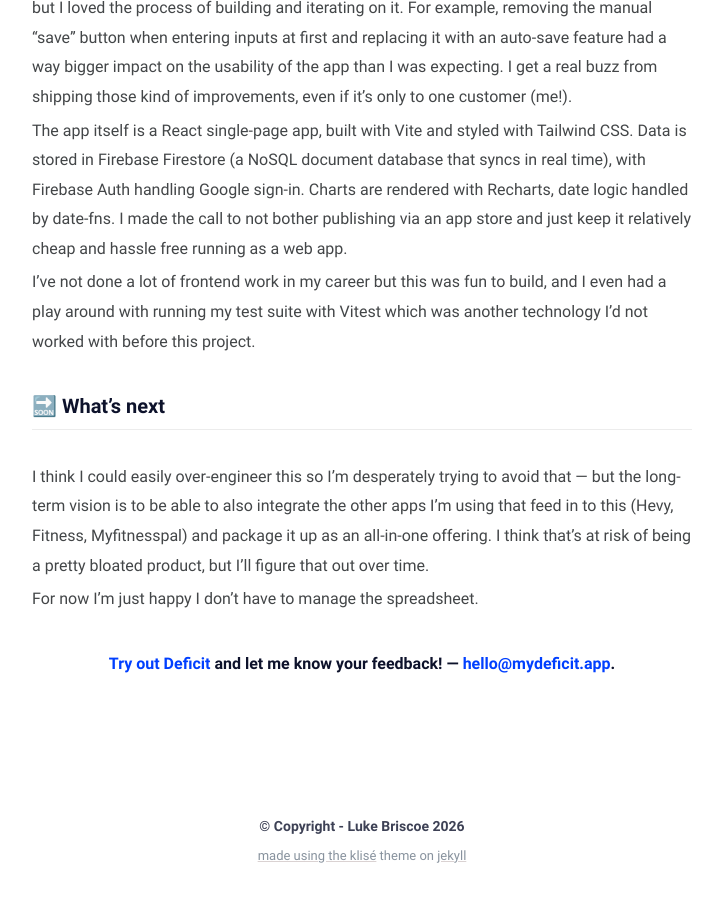
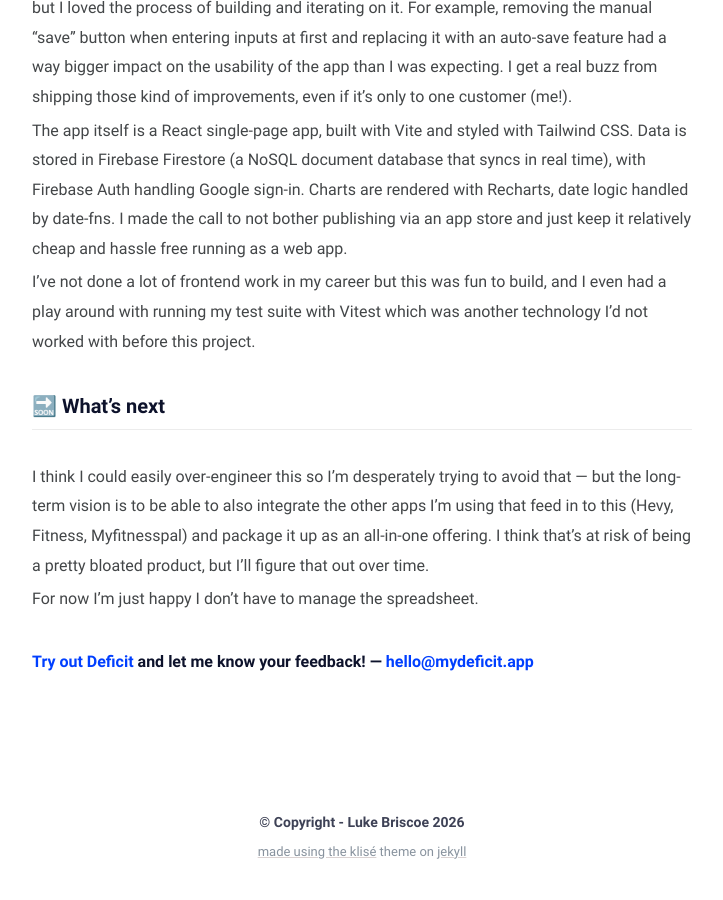
Before and after one commit to lukebriscoe/lukebriscoe.github.io, a Jekyll site: the page built from _posts/2026-04-08-deficit-app.md, in a window 1280 px wide and 900 px high, scrolled down 2520 px. Shown: the whole window, without its empty margins (278-1001 px from the left). Built offline with Jekyll 4.4.1, drawn with Linux system fonts in a browser that asks for light colours.

Commit message:
more tweaks

```diff
--- a/_posts/2026-04-08-deficit-app.md
+++ b/_posts/2026-04-08-deficit-app.md
@@ -102,4 +102,4 @@ For now I’m just happy I don’t have to manage the spreadsheet.
 <br>
 <br>
 
-<b><center><a href="https://mydeficit.app">Try out Deficit </a> and let me know your feedback! — <a href="mailto:hello@mydeficit.app">hello@mydeficit.app</a>.</center></b>
+<b><a href="https://mydeficit.app">Try out Deficit </a> and let me know your feedback! — <a href="mailto:hello@mydeficit.app">hello@mydeficit.app</a></b>
```
Also changed, not shown: 2 other files.
